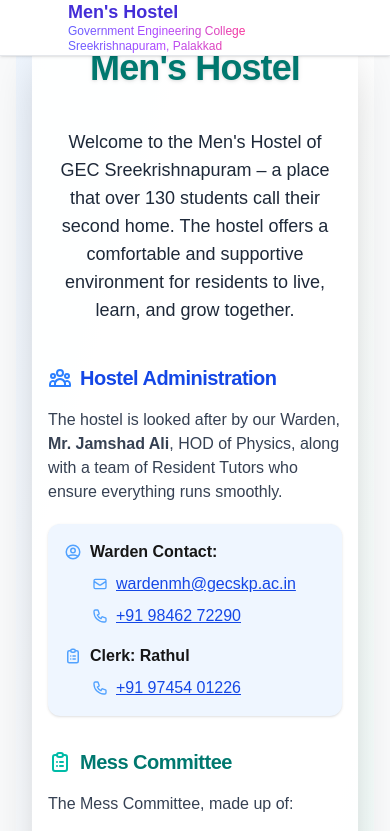
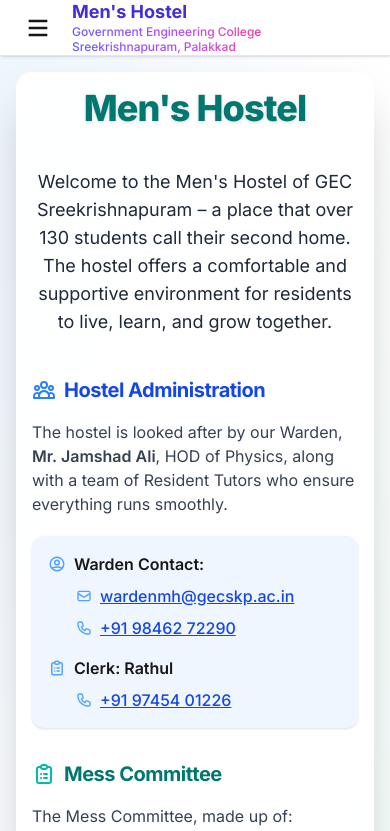
Before and after one commit to UserisSabari/Mens--Hostel-GECSKP, a Next.js app in the folder frontend/: page / in a window 390 px wide. Shown: the top 831 px of the page. Built offline with nearby package versions, Linux system fonts and the light colour scheme.

Commit message:
Hamburger menu visibility issue resolved

```diff
--- a/frontend/src/app/layout.tsx
+++ b/frontend/src/app/layout.tsx
@@ -1,24 +1,14 @@
 import type { Metadata } from "next";
-import { Geist, Geist_Mono } from "next/font/google";
+import { Inter } from "next/font/google";
 import "./globals.css";
+import { AuthProvider } from "@/context/AuthContext";
 import Header from "@/components/Header";
-import Sidebar from "@/components/Sidebar";
-import Topbar from "@/components/Topbar";
-import { AuthProvider } from "../context/AuthContext";
 
-const geistSans = Geist({
-  variable: "--font-geist-sans",
-  subsets: ["latin"],
-});
-
-const geistMono = Geist_Mono({
-  variable: "--font-geist-mono",
-  subsets: ["latin"],
-});
+const inter = Inter({ subsets: ["latin"] });
 
 export const metadata: Metadata = {
-  title: "Create Next App",
-  description: "Generated by create next app",
+  title: "Men's Hostel",
+  description: "Mess Management App for GEC Sreekrishnapuram",
 };
 
 export default function RootLayout({
@@ -28,17 +18,12 @@
 }>) {
   return (
     <html lang="en">
-      <body className={`${geistSans.variable} ${geistMono.variable} antialiased bg-gray-50 min-h-screen`}>
+      <body className={`${inter.className} bg-gray-50`}>
         <AuthProvider>
-          <div className="flex h-screen">
-            <Sidebar />
-            <div className="flex-1 flex flex-col overflow-y-auto">
-              <Topbar />
-              <main className="flex-1 p-4 sm:p-6 bg-gray-50">
-                {children}
-              </main>
-            </div>
-          </div>
+          <Header />
+          <main className="pt-14 md:pl-56">
+            {children}
+          </main>
         </AuthProvider>
       </body>
     </html>
--- a/frontend/src/components/Header.tsx
+++ b/frontend/src/components/Header.tsx
@@ -1,68 +1,16 @@
 "use client";
-import Image from "next/image";
-import Link from "next/link";
-import { usePathname } from "next/navigation";
+
 import { useState } from "react";
-
-const navLinks = [
-  { href: "/", label: "Home" },
-  { href: "/dashboard", label: "Dashboard" },
-  { href: "/login", label: "Logout" },
-
-
-];
+import Sidebar from "./Sidebar";
+import Topbar from "./Topbar";
 
 export default function Header() {
-  const pathname = usePathname();
-  const [menuOpen, setMenuOpen] = useState(false);
+  const [sidebarOpen, setSidebarOpen] = useState(false);
 
   return (
-    <header className="sticky top-0 z-50 bg-[#6B3F28] text-white shadow-md w-full">
-      <div className="max-w-5xl mx-auto flex items-center justify-between px-4 py-2">
-        <div className="flex items-center gap-3">
-          <Link href="/dashboard" className="flex items-center gap-2">
-            <Image src="/logo.png" alt="Hostel Logo" width={40} height={40} className="rounded" />
-            <span className="text-xl font-extrabold tracking-wide">Men's Hostel</span>
-          </Link>
-        </div>
-        {/* Desktop nav */}
-        <nav className="hidden md:flex gap-6 items-center">
-          {navLinks.map(link => (
-            <Link
-              key={link.href}
-              href={link.href}
-              className={`font-semibold hover:underline underline-offset-4 transition-colors ${pathname === link.href ? "text-yellow-300" : "text-white"}`}
-            >
-              {link.label}
-            </Link>
-          ))}
-        </nav>
-        {/* Mobile menu button */}
-        <button
-          className="md:hidden p-2 focus:outline-none"
-          onClick={() => setMenuOpen(m => !m)}
-          aria-label="Toggle menu"
-        >
-          <svg width="28" height="28" fill="none" stroke="currentColor" strokeWidth="2" viewBox="0 0 24 24">
-            <path d="M4 6h16M4 12h16M4 18h16" />
-          </svg>
-        </button>
-      </div>
-      {/* Mobile nav */}
-      {menuOpen && (
-        <nav className="md:hidden bg-[#6B3F28] px-4 pb-2 flex flex-col gap-2">
-          {navLinks.map(link => (
-            <Link
-              key={link.href}
-              href={link.href}
-              className={`font-semibold py-2 px-2 rounded hover:bg-yellow-100 hover:text-[#6B3F28] transition-colors ${pathname === link.href ? "bg-yellow-300 text-[#6B3F28]" : "text-white"}`}
-              onClick={() => setMenuOpen(false)}
-            >
-              {link.label}
-            </Link>
-          ))}
-        </nav>
-      )}
-    </header>
+    <>
+      <Topbar setSidebarOpen={setSidebarOpen} />
+      <Sidebar sidebarOpen={sidebarOpen} setSidebarOpen={setSidebarOpen} />
+    </>
   );
 }
--- a/frontend/src/components/Sidebar.tsx
+++ b/frontend/src/components/Sidebar.tsx
@@ -1,7 +1,7 @@
 "use client";
 import Link from "next/link";
 import { usePathname, useRouter } from "next/navigation";
-import { useState, useEffect } from "react";
+import { useEffect, Dispatch, SetStateAction } from "react";
 import { useAuth } from "../context/AuthContext";
 
 const navLinks = [
@@ -14,18 +14,22 @@
 
 ];
 
-export default function Sidebar() {
+type SidebarProps = {
+  sidebarOpen: boolean;
+  setSidebarOpen: Dispatch<SetStateAction<boolean>>;
+};
+
+export default function Sidebar({ sidebarOpen, setSidebarOpen }: SidebarProps) {
   const pathname = usePathname();
   const router = useRouter();
   const { isLoggedIn, setIsLoggedIn, loading } = useAuth();
-  const [open, setOpen] = useState(false);
-  const [mounted, setMounted] = useState(false);
 
   useEffect(() => {
-    setMounted(true);
+    // This effect can be used for other side-effects if needed,
+    // but the mounted state is no longer required for visibility control.
   }, []);
 
-  if (!mounted || loading) return null;
+  if (loading) return null; // Simplified loading state check
 
   const handleLogout = () => {
     localStorage.removeItem("token");
@@ -35,23 +39,13 @@
 
   return (
     <>
-      {/* Hamburger for mobile */}
-      <button
-        className="fixed top-4 left-4 z-50 md:hidden p-2 bg-transparent border-none shadow-none focus:outline-none"
-        onClick={() => setOpen(o => !o)}
-        aria-label="Toggle sidebar"
-      >
-        <svg width="28" height="28" fill="none" stroke="currentColor" strokeWidth="2" viewBox="0 0 24 24">
-          <path d="M4 6h16M4 12h16M4 18h16" />
-        </svg>
-      </button>
       {/* Overlay for mobile */}
-      {open && (
-        <div className="fixed inset-0 bg-white/80 z-30 md:hidden" onClick={() => setOpen(false)} />
+      {sidebarOpen && (
+        <div className="fixed inset-0 bg-white/80 z-30 md:hidden" onClick={() => setSidebarOpen(false)} />
       )}
       {/* Sidebar */}
       <aside
-        className={`fixed top-14 left-0 h-[calc(100vh-56px)] max-h-[calc(100vh-56px)] w-2/3 max-w-xs md:w-56 bg-white border-r border-gray-200 flex flex-col justify-between z-40 transition-transform duration-200 ${open ? "translate-x-0" : "-translate-x-full"} md:translate-x-0`}
+        className={`fixed top-14 left-0 h-[calc(100vh-56px)] max-h-[calc(100vh-56px)] w-2/3 max-w-xs md:w-56 bg-white border-r border-gray-200 flex flex-col justify-between z-40 transition-transform duration-200 ${sidebarOpen ? "translate-x-0" : "-translate-x-full"} md:translate-x-0`}
       >
         <div className="flex-1 flex flex-col gap-1 mt-4 px-2 overflow-y-auto">
           {navLinks.map(link => {
@@ -62,7 +56,7 @@
                 key={link.href}
                 href={link.href}
                 className={`rounded px-3 py-2 font-medium transition-colors text-gray-700 hover:bg-indigo-200 hover:text-indigo-900 focus:bg-indigo-300 focus:text-indigo-900 active:bg-indigo-300 active:text-indigo-900 ${pathname === link.href ? "bg-indigo-100 text-indigo-700" : ""}`}
-                onClick={() => setOpen(false)}
+                onClick={() => setSidebarOpen(false)}
               >
                 {link.label}
               </Link>
--- a/frontend/src/components/Topbar.tsx
+++ b/frontend/src/components/Topbar.tsx
@@ -1,11 +1,25 @@
 "use client";
 
-export default function Topbar() {
+import { Dispatch, SetStateAction } from "react";
+
+type TopbarProps = {
+  setSidebarOpen: Dispatch<SetStateAction<boolean>>;
+};
+
+export default function Topbar({ setSidebarOpen }: TopbarProps) {
   return (
     <header className="w-full bg-white shadow-sm border-b border-gray-200 flex items-center px-6 py-2 h-14 fixed top-0 left-0 z-50">
-      <div className="flex items-start gap-3">
-        {/* Hamburger menu placeholder for spacing; actual button is in Sidebar */}
-        <div className="w-8 h-8 md:hidden" />
+      <div className="flex items-center gap-3">
+        {/* Real Hamburger Menu Button */}
+        <button
+          className="md:hidden p-2 -ml-2 z-[60] focus:outline-none"
+          onClick={() => setSidebarOpen(o => !o)}
+          aria-label="Toggle sidebar"
+        >
+          <svg width="28" height="28" fill="none" stroke="currentColor" strokeWidth="2" viewBox="0 0 24 24">
+            <path d="M4 6h16M4 12h16M4 18h16" />
+          </svg>
+        </button>
         <div className="flex flex-col">
           <span className="text-lg font-bold text-indigo-700 leading-tight">Men's Hostel</span>
           <span className="text-xs font-medium text-left bg-clip-text text-transparent bg-gradient-to-r from-indigo-500 via-purple-500 to-pink-500 leading-tight">
```
